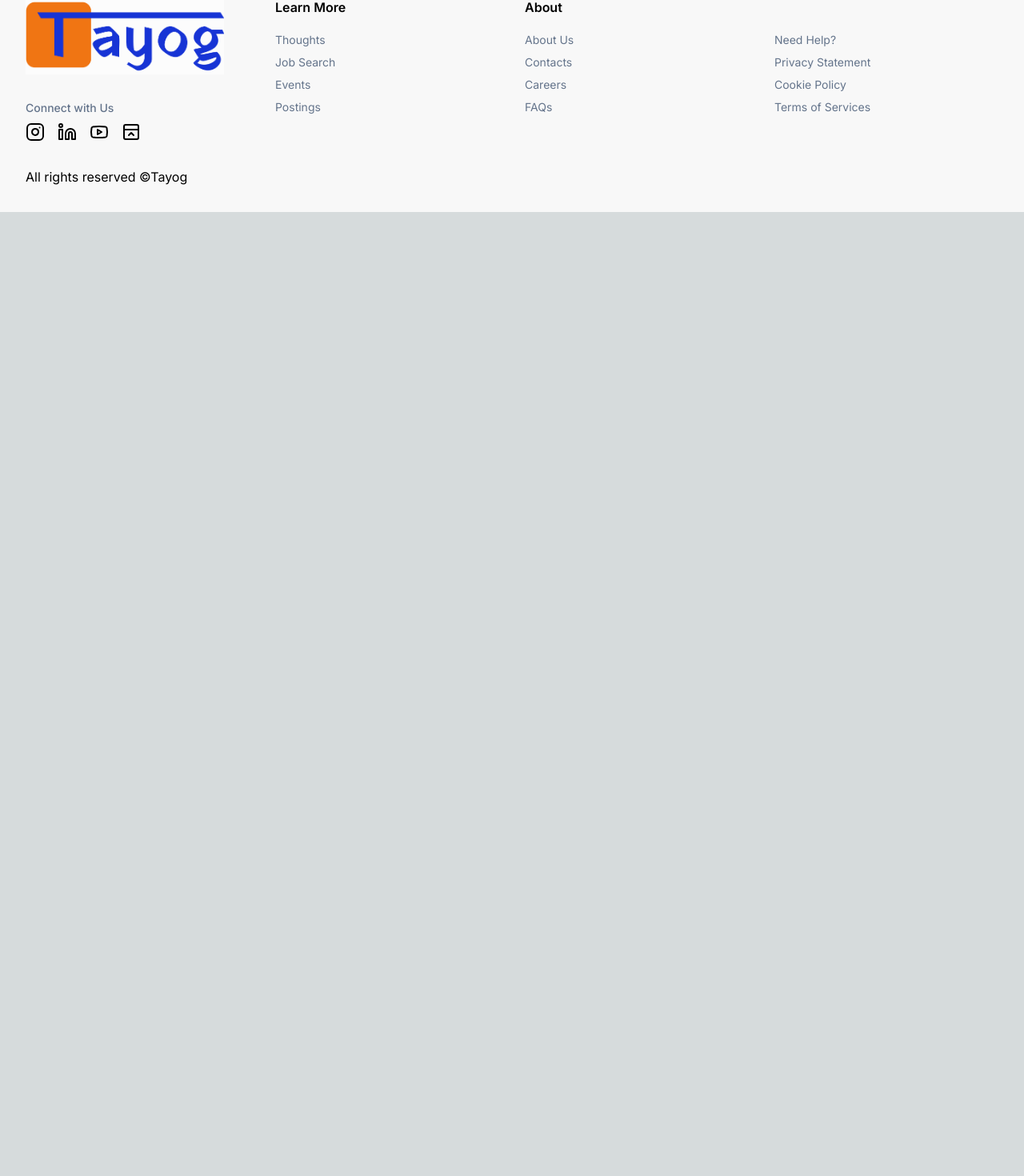
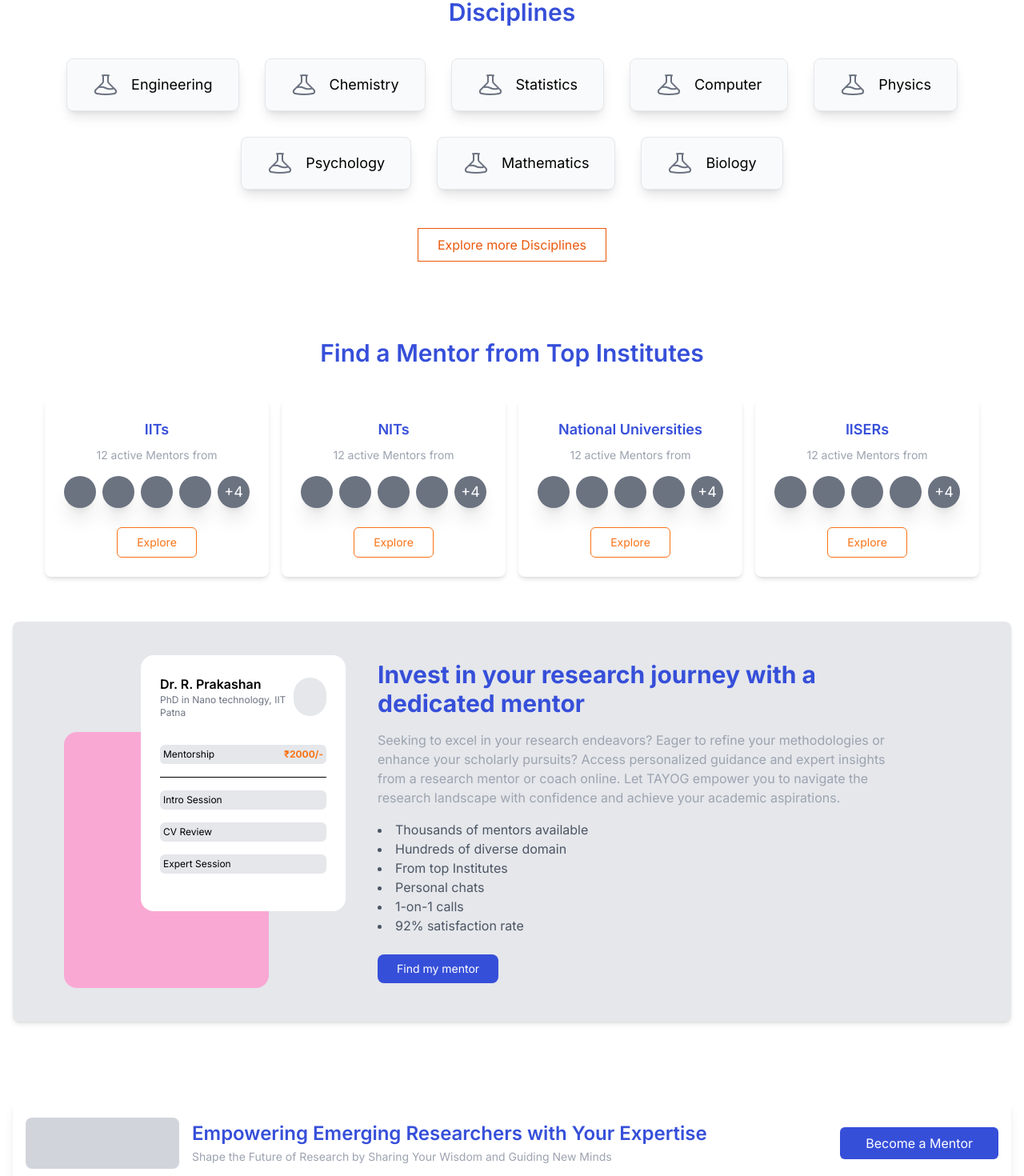
Before and after one commit to Mohamedkaif10/tayogfrontend, a Next.js app in the folder tayogfrontend/: page /mentor in a window 1280 px wide. Shown: the part 901-2371 px from the top of the page at 80% size. Before the commit the page ends 1166 px from the top, so only its background shows below. Built offline with nearby package versions, Linux system fonts and the light colour scheme.

Commit message:
Mentor page is done...

```diff
--- /dev/null
+++ b/tayogfrontend/src/app/mentor/Bannering.js
@@ -0,0 +1,65 @@
+export default function Bannering() {
+  return (
+    <div className="flex m-4 p-12 bg-gray-200 rounded-lg shadow-md">
+      <div className="flex justify-center items-center w-96 rounded-lg mr-6">
+        <div className="absolute bg-pink-300 h-80 w-64 rounded-2xl -translate-x-12 translate-y-12"></div>
+        <div className="absolute bg-white h-80 w-64 rounded-2xl translate-x-12 -translate-y-12 p-6">
+          <Description />
+        </div>
+      </div>
+      <div className="w-7/12">
+        <h2 className="text-3xl text-blue font-bold mb-4">
+          Invest in your research journey with a dedicated mentor
+        </h2>
+        <p className="text-gray-400 mb-4">
+          Seeking to excel in your research endeavors? Eager to refine your
+          methodologies or enhance your scholarly pursuits? Access personalized
+          guidance and expert insights from a research mentor or coach online.
+          Let TAYOG empower you to navigate the research landscape with
+          confidence and achieve your academic aspirations.
+        </p>
+        <ul className="list-disc list-inside mb-6 text-gray-600">
+          <li>Thousands of mentors available</li>
+          <li>Hundreds of diverse domain</li>
+          <li>From top Institutes</li>
+          <li>Personal chats</li>
+          <li>1-on-1 calls</li>
+          <li>92% satisfaction rate</li>
+        </ul>
+        <button className="bg-blue text-white py-2 px-6 rounded-lg text-sm">
+          Find my mentor
+        </button>
+      </div>
+    </div>
+  );
+}
+
+const Description = () => {
+  return (
+    <div className="flex flex-col space-y-4">
+      <div className="flex items-center justify-evenly mb-4 text-black">
+        <div className="">
+          <div className="font-semibold">Dr. R. Prakashan</div>
+          <div className="text-xs text-gray-500">
+            PhD in Nano technology, IIT Patna
+          </div>
+        </div>
+        <div className="h-12 w-12 bg-gray-200 rounded-full flex-grow"></div>
+      </div>
+      <div className="flex justify-between text-xs rounded-md bg-gray-200 p-1 my-2 text-black">
+        <span className="">Mentorship</span>
+        <span className="text-orange-500 font-bold">₹2000/-</span>
+      </div>
+      <div className="bg-black w-full h-[1px] my-2"></div>
+      <div className="bg-gray-200 p-1 rounded-md text-black text-xs">
+        Intro Session
+      </div>
+      <div className="bg-gray-200 p-1 rounded-md text-black text-xs">
+        CV Review
+      </div>
+      <div className="bg-gray-200 p-1 rounded-md text-black text-xs">
+        Expert Session
+      </div>
+    </div>
+  );
+};
--- /dev/null
+++ b/tayogfrontend/src/app/mentor/Disciplines.js
@@ -0,0 +1,48 @@
+export default function Disciplines() {
+  return (
+    <div className="bg-white w-full p-8 text-center">
+      <h2 className="text-3xl font-semibold mb-6 text-blue">Disciplines</h2>
+      <div className="flex flex-wrap justify-center text-gray-500 text-lg">
+        <EachDiscipline branch="Engineering" />
+        <EachDiscipline branch="Chemistry" />
+        <EachDiscipline branch="Statistics" />
+        <EachDiscipline branch="Computer" />
+        <EachDiscipline branch="Physics" />
+        <EachDiscipline branch="Psychology" />
+        <EachDiscipline branch="Mathematics" />
+        <EachDiscipline branch="Biology" />
+      </div>
+      <button className="border border-orange-600 text-orange-600 px-6 py-2 my-8">
+        Explore more Disciplines
+      </button>
+    </div>
+  );
+}
+
+const ChemicalIcon = () => {
+  return (
+    <svg
+      xmlns="http://www.w3.org/2000/svg"
+      fill="none"
+      viewBox="0 0 24 24"
+      strokeWidth={1.5}
+      stroke="currentColor"
+      className="w-8 h-8"
+    >
+      <path
+        strokeLinecap="round"
+        strokeLinejoin="round"
+        d="M9.75 3.104v5.714a2.25 2.25 0 0 1-.659 1.591L5 14.5M9.75 3.104c-.251.023-.501.05-.75.082m.75-.082a24.301 24.301 0 0 1 4.5 0m0 0v5.714c0 .597.237 1.17.659 1.591L19.8 15.3M14.25 3.104c.251.023.501.05.75.082M19.8 15.3l-1.57.393A9.065 9.065 0 0 1 12 15a9.065 9.065 0 0 0-6.23-.693L5 14.5m14.8.8 1.402 1.402c1.232 1.232.65 3.318-1.067 3.611A48.309 48.309 0 0 1 12 21c-2.773 0-5.491-.235-8.135-.687-1.718-.293-2.3-2.379-1.067-3.61L5 14.5"
+      />
+    </svg>
+  );
+};
+
+const EachDiscipline = ({ branch }) => {
+  return (
+    <button className="bg-gray-50 border border-gray-200 shadow-lg rounded-lg flex items-center px-8 py-4 m-4 justify-center space-x-4">
+      <ChemicalIcon />
+      <div className="text-black">{branch}</div>
+    </button>
+  );
+};
--- /dev/null
+++ b/tayogfrontend/src/app/mentor/Empowering.js
@@ -0,0 +1,21 @@
+export default function Empowering() {
+  return (
+    <div className="mx-4 my-24 px-4 py-6 bg-white rounded-lg shadow-lg flex items-center justify-between">
+      <div className="flex items-center">
+        <div className="w-48 h-16 rounded-lg bg-gray-300"></div>
+        <div className="ml-4">
+          <h2 className="text-2xl font-semibold leading-tight text-blue">
+            Empowering Emerging Researchers with Your Expertise
+          </h2>
+          <p className="mt-1 text-sm text-gray-400">
+            Shape the Future of Research by Sharing Your Wisdom and Guiding New
+            Minds
+          </p>
+        </div>
+      </div>
+      <button className="bg-blue text-white py-2 px-8 rounded-md">
+        Become a Mentor
+      </button>
+    </div>
+  );
+}
--- /dev/null
+++ b/tayogfrontend/src/app/mentor/Evidence.js
@@ -0,0 +1,45 @@
+export default function Evidence() {
+  return (
+    <div className="py-16 flex flex-col items-center">
+      <h2 className="text-center text-3xl font-bold text-blue">
+        Still not convinced? Take a look at the evidence.
+      </h2>
+      <p className="mt-4 text-center text-sm text-gray-500">
+        We've provided personalized mentorship to hundreds of students and
+        professionals.
+      </p>
+      <div className="mt-10 flex justify-center items-center overscroll-x-auto">
+        <EachMentorReview />
+        <EachMentorReview />
+        <EachMentorReview />
+      </div>
+      <div className="py-12 flex items-center space-x-12">
+        <button className="bg-blue text-white py-2 px-6 my-2 mr-4 rounded-lg">
+          Find my mentor
+        </button>
+        <a className="underline text-blue">Become a Mentor</a>
+      </div>
+    </div>
+  );
+}
+
+const Avatar = () => {
+  return <div className="w-20 h-20 bg-gray-300 rounded-full"></div>;
+};
+
+const EachMentorReview = () => {
+  return (
+    <div className="flex items-center w-96 m-4 shadow-xl rounded-lg p-8 border border-gray-300">
+      <div>
+        <Avatar />
+      </div>
+      <div className="flex flex-col rounded-lg bg-white ml-4">
+        <p className="text-gray-800">
+          “In just a few weeks, I feel a lot more confident navigating the world
+          of Quantum Physics. Dr. Samiksha has been an excellent mentor.”
+        </p>
+        <p className="font-bold text-black">- Saswati Samant, a mentee.</p>
+      </div>
+    </div>
+  );
+};
--- /dev/null
+++ b/tayogfrontend/src/app/mentor/Quotation.js
@@ -0,0 +1,17 @@
+import React from "react";
+
+const Quotation = () => {
+  return (
+    <div className="w-full bg-blue flex flex-col items-center py-4 space-y-4 mb-36">
+      <div className="font-bold text-white text-3xl">
+        Transform Lives, Shape Futures
+      </div>
+      <div>
+        Your trusted source to find highly-vetted mentors & industry
+        professionals to move your career ahead with TAYOG.
+      </div>
+    </div>
+  );
+};
+
+export default Quotation;
--- /dev/null
+++ b/tayogfrontend/src/app/mentor/TopInstitutes.js
@@ -0,0 +1,50 @@
+export default function TopInstitutes() {
+  return (
+    <div className="bg-white w-full p-8 text-center">
+      <h2 className="text-3xl font-semibold mb-8 text-blue">
+        Find a Mentor from Top Institutes
+      </h2>
+      <div className="flex flex-wrap justify-center items-center text-gray-500 text-lg">
+        <EachInstitute institute="IITs" />
+        <EachInstitute institute="NITs" />
+        <EachInstitute institute="National Universities" />
+        <EachInstitute institute="IISERs" />
+      </div>
+    </div>
+  );
+}
+
+const EachInstitute = ({ institute }) => {
+  return (
+    <div className="m-2 p-6 bg-white rounded-lg shadow-md">
+      <h3 className="text-lg font-semibold text-center text-blue">
+        {institute}
+      </h3>
+      <p className="mt-2 text-sm text-center text-gray-400">
+        12 active Mentors from
+      </p>
+      <div className="mt-4 flex justify-center space-x-2">
+        <Avatar></Avatar>
+        <Avatar></Avatar>
+        <Avatar></Avatar>
+        <Avatar></Avatar>
+        <Avatar>
+          <div>+4</div>
+        </Avatar>
+      </div>
+      <div className="mt-6 flex justify-center">
+        <button className="px-6 py-2 border border-orange-500 text-orange-500 text-sm rounded-md">
+          Explore
+        </button>
+      </div>
+    </div>
+  );
+};
+
+const Avatar = ({ children }) => {
+  return (
+    <div className="shadow-xl rounded-full h-10 w-10 bg-gray-500 flex justify-center items-center text-white">
+      {children}
+    </div>
+  );
+};
--- a/tayogfrontend/src/app/mentor/page.js
+++ b/tayogfrontend/src/app/mentor/page.js
@@ -3,6 +3,12 @@ import Navbar from "@/components/Navbar";
 import React from "react";
 import HeroBanner from "./HeroBanner";
 import InfiniteScroll from "./InfiniteScroll";
+import Disciplines from "./Disciplines";
+import TopInstitutes from "./TopInstitutes";
+import Bannering from "./Bannering";
+import Empowering from "./Empowering";
+import Evidence from "./Evidence";
+import Quotation from "./Quotation";
 
 const MentorHome = () => {
   return (
@@ -10,6 +16,12 @@ const MentorHome = () => {
       <Navbar />
       <HeroBanner />
       <InfiniteScroll />
+      <Disciplines />
+      <TopInstitutes />
+      <Bannering />
+      <Empowering />
+      <Evidence />
+      <Quotation />
       <Footer />
     </div>
   );
```
